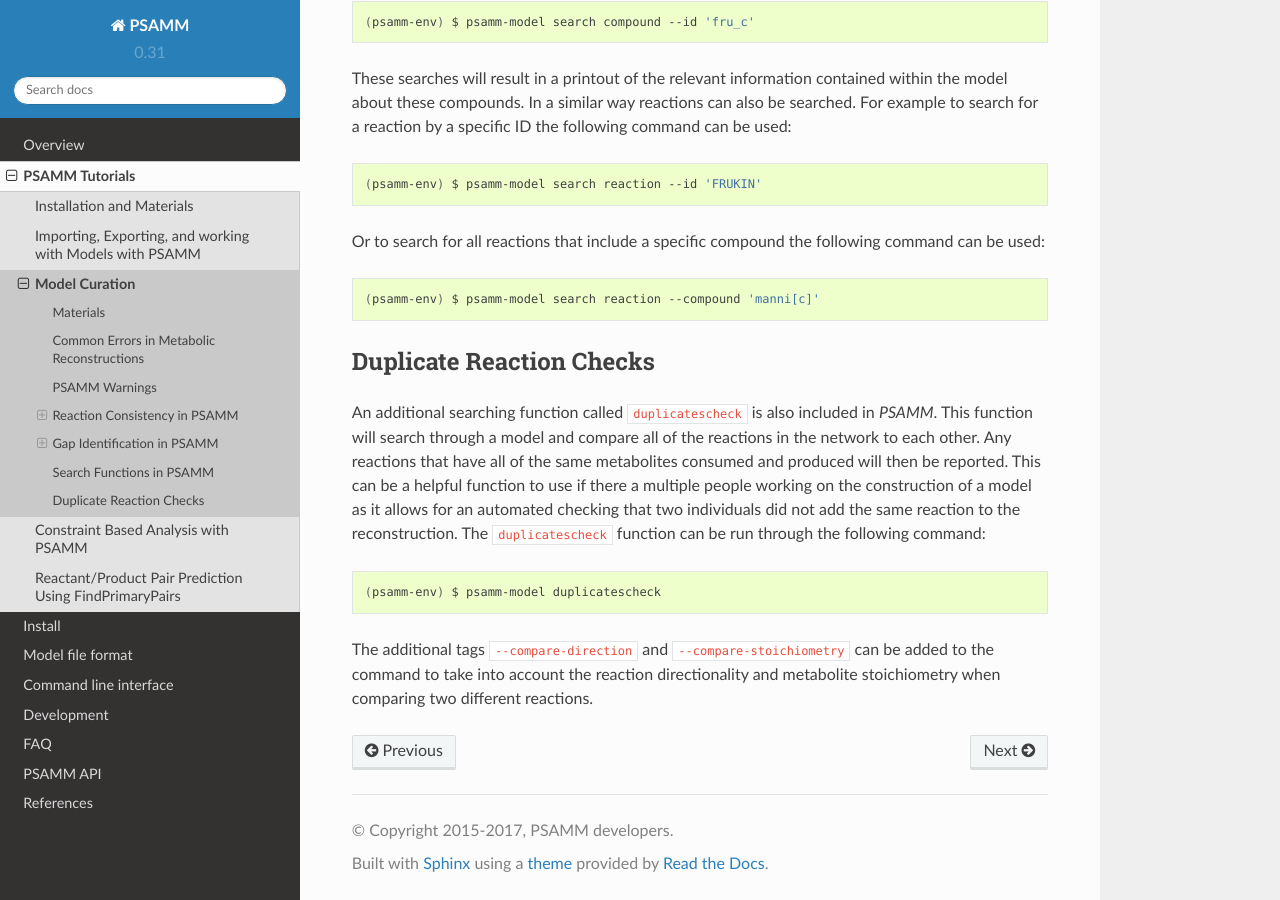
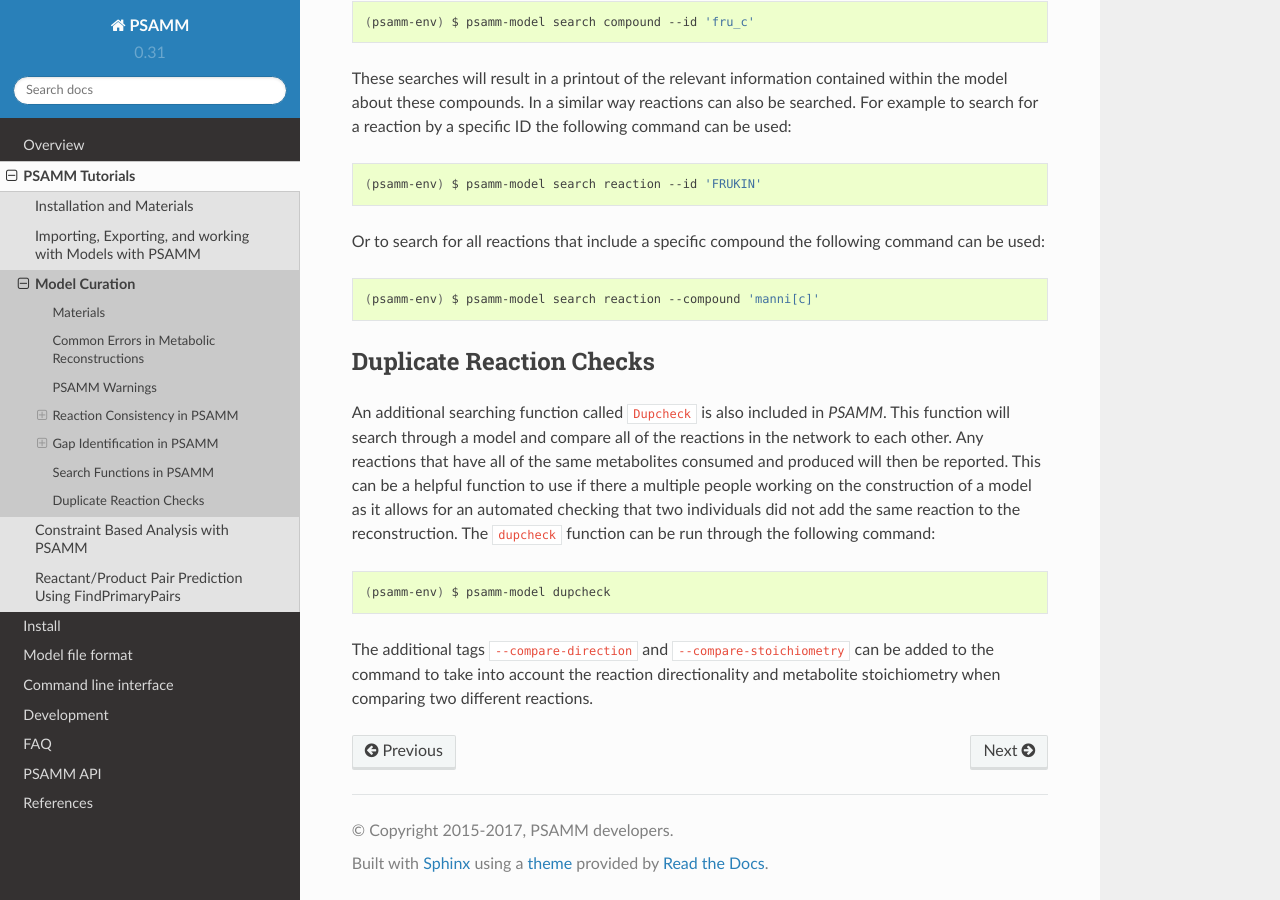
Before and after one commit to zhanglab/psamm, a Sphinx documentation site: the page built from docs/tutorial/curation.rst, in a window 1280 px wide and 900 px high, scrolled down 12538 px. Built offline with Sphinx 7.4.7 and the Read the Docs theme 2.0.0, drawn with Linux system fonts in a browser that asks for light colours.

Commit message:
changed name of duplicates check to dupcheck

```diff
--- a/docs/commands.rst
+++ b/docs/commands.rst
@@ -438,7 +438,7 @@ time-consuming.
 
 Some reactions could
 
-Reaction duplicates check (``duplicatescheck``)
+Reaction duplicates check (``dupcheck``)
 -----------------------------------------------
 
 This command simply checks whether multiple reactions exist in the model that
@@ -450,7 +450,7 @@ properties as well.
 
 .. code-block:: shell
 
-    $ psamm-model duplicatescheck
+    $ psamm-model dupcheck
 
 Gap check (``gapcheck``)
 ------------------------
--- a/docs/tutorial/curation.rst
+++ b/docs/tutorial/curation.rst
@@ -639,17 +639,17 @@ command can be used:
 Duplicate Reaction Checks
 -------------------------
 
-An additional searching function called ``duplicatescheck`` is also included in `PSAMM`.
+An additional searching function called ``Dupcheck`` is also included in `PSAMM`.
 This function will search through a model and compare all of the reactions in the network
 to each other. Any reactions that have all of the same metabolites consumed and produced
 will then be reported. This can be a helpful function to use if there a multiple people
 working on the construction of a model as it allows for an automated checking that
-two individuals did not add the same reaction to the reconstruction. The ``duplicatescheck``
+two individuals did not add the same reaction to the reconstruction. The ``dupcheck``
 function can be run through the following command:
 
 .. code-block:: shell
 
-    (psamm-env) $ psamm-model duplicatescheck
+    (psamm-env) $ psamm-model dupcheck
 
 The additional tags ``--compare-direction`` and ``--compare-stoichiometry`` can be added to
 the command to take into account the reaction directionality and metabolite stoichiometry
--- a/setup.py
+++ b/setup.py
@@ -86,7 +86,7 @@ setup(
         [psamm.commands]
         chargecheck = psamm.commands.chargecheck:ChargeBalanceCommand
         console = psamm.commands.console:ConsoleCommand
-        duplicatescheck = psamm.commands.duplicatescheck:DuplicatesCheck
+        dupcheck = psamm.commands.duplicatescheck:DuplicatesCheck
         excelexport = psamm.commands.excelexport:ExcelExportCommand
         fastgapfill = psamm.commands.fastgapfill:FastGapFillCommand
         fba = psamm.commands.fba:FluxBalanceCommand
```
